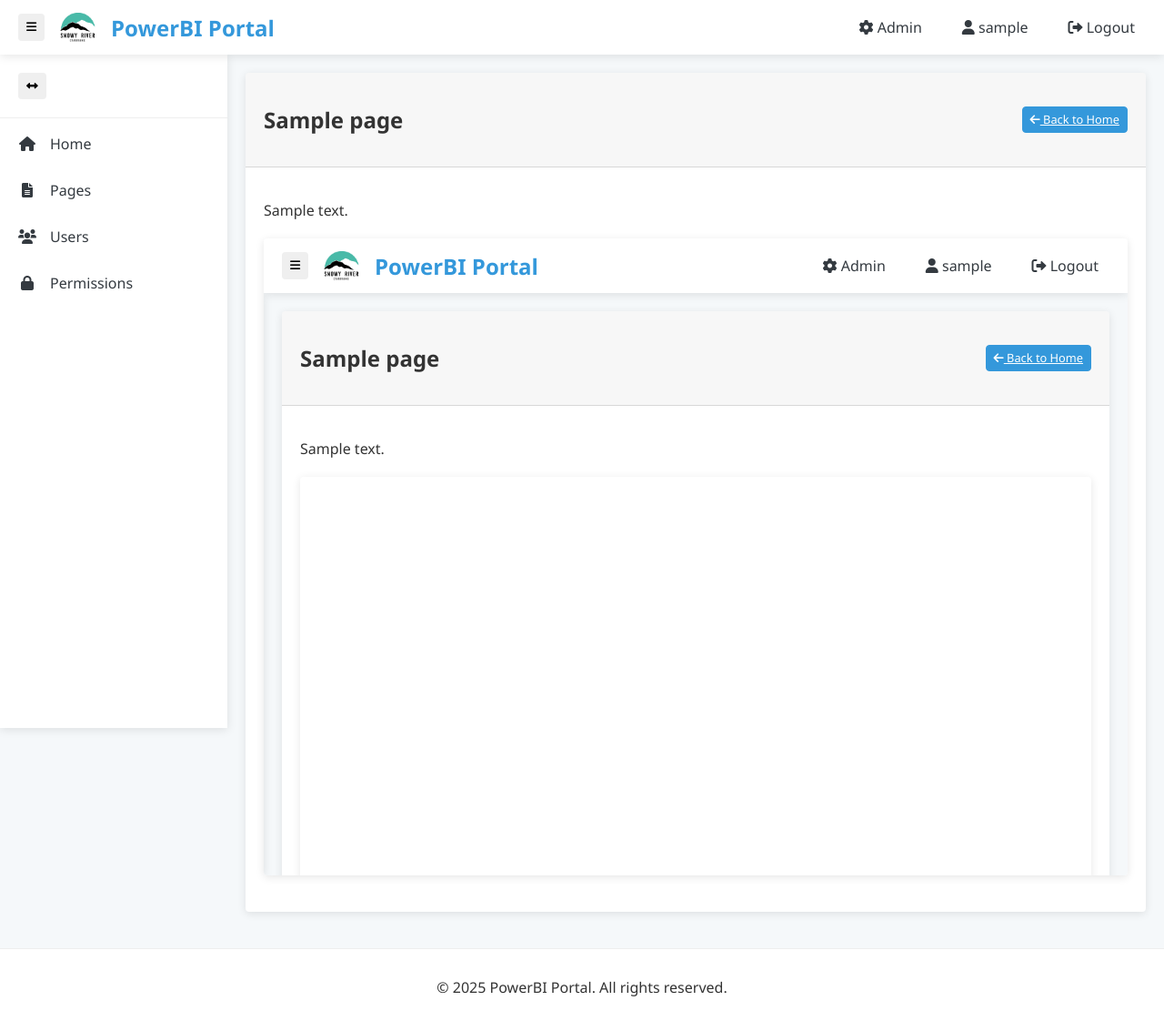
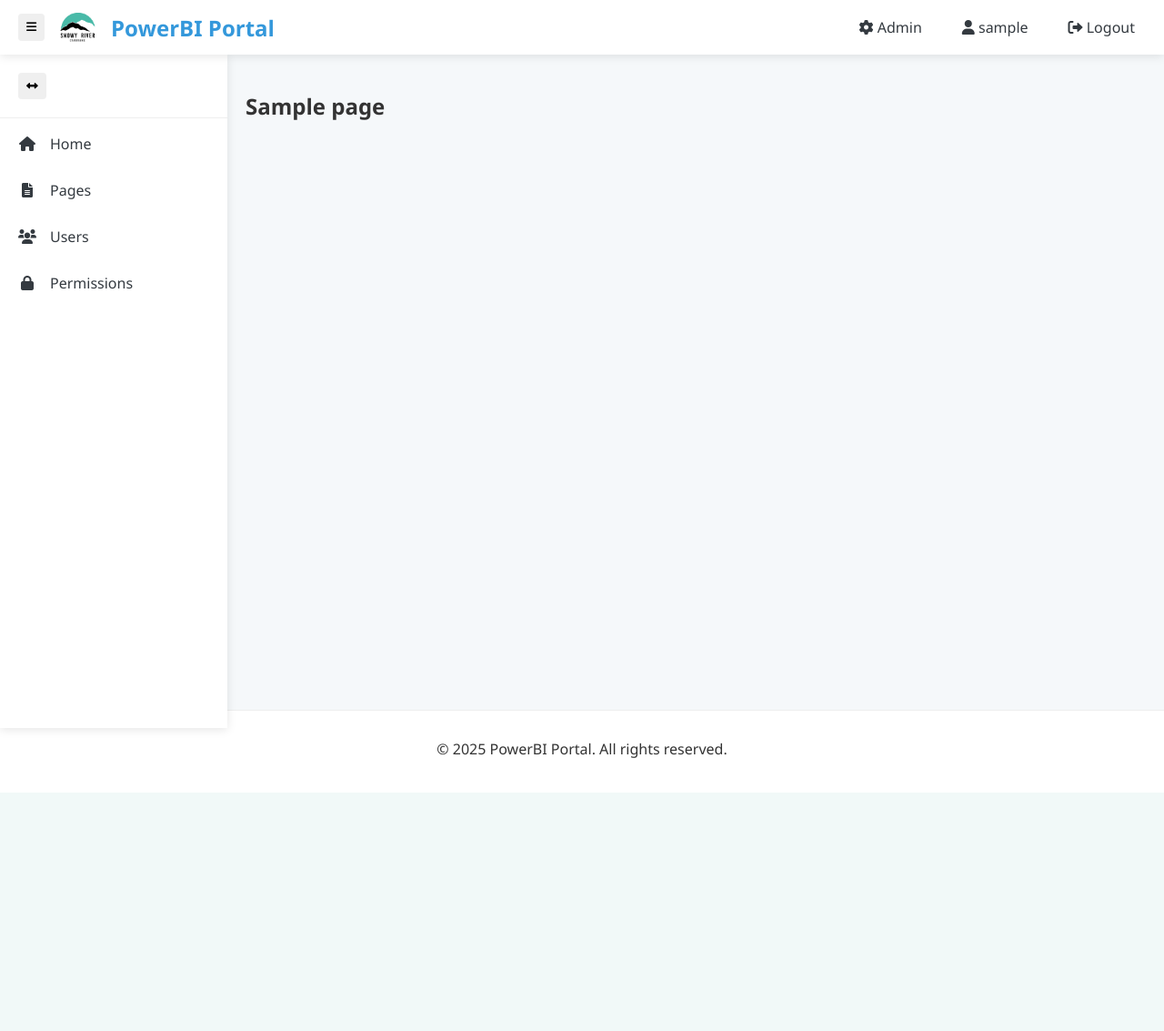
Before and after one commit to zyansaber/RenderTEST, a Flask app: page /page/1 in a window 1280 px wide. Shown: the whole page at 91% size. After the commit the page ends 871 px from the top, so only its background shows below. Run offline with Flask 2, Linux system fonts and the light colour scheme; the visitor is signed in with stand-in values (Sample User, id 1); data comes from the database, SQL or seed files in the repository; tables that the repository leaves empty hold one stand-in row (values such as "Sample post").

Commit message:
Update view_page.html

```diff
--- a/src/templates/main/view_page.html
+++ b/src/templates/main/view_page.html
@@ -1,32 +1,35 @@
-{% extends "base.html" %}
+{% extends 'base.html' %}
+{% block content %}
+<div class="container mt-4">
+    <h2>{{ page.title }}</h2>
 
-{% block title %}{{ page.title }} - PowerBI Portal{% endblock %}
-
-{% block content %}
-<div class="card">
-    <div class="card-header d-flex justify-content-between align-items-center">
-        <h2>{{ page.title }}</h2>
-        <a href="{{ url_for('main.index') }}" class="btn btn-sm btn-primary">
-            <i class="fas fa-arrow-left"></i> Back to Home
-        </a>
-    </div>
-    <div class="card-body">
+    {% if page.type == 'custom' %}
         {% if page.description %}
-        <p class="mb-3">{{ page.description }}</p>
+        <div class="mb-3">
+            {{ page.description | safe }}
+        </div>
         {% endif %}
 
-        <div class="powerbi-container" id="powerbi-container">
-            <!-- PowerBI report will be embedded here -->
+        {% if page.image_url %}
+        <div class="mb-3">
+            <img src="{{ page.image_url }}" alt="Uploaded image" style="max-width: 100%; height: auto;">
         </div>
-    </div>
+        {% endif %}
+
+        {% if page.link_url %}
+        <a href="{{ page.link_url }}" class="btn btn-primary" target="_blank">
+            {{ page.link_text or 'Open Link' }}
+        </a>
+        {% endif %}
+
+    {% elif page.type == 'powerbi' %}
+        {% if page.powerbi_embed_url %}
+        <iframe title="Power BI Report" width="100%" height="700px"
+                src="{{ page.powerbi_embed_url }}"
+                frameborder="0" allowFullScreen="true"></iframe>
+        {% else %}
+        <p>No PowerBI URL configured.</p>
+        {% endif %}
+    {% endif %}
 </div>
 {% endblock %}
-
-{% block extra_js %}
-<script>
-    document.addEventListener('DOMContentLoaded', function() {
-        // Embed PowerBI report
-        embedPowerBIReport('{{ page.powerbi_embed_url }}', 'powerbi-container');
-    });
-</script>
-{% endblock %}
```
